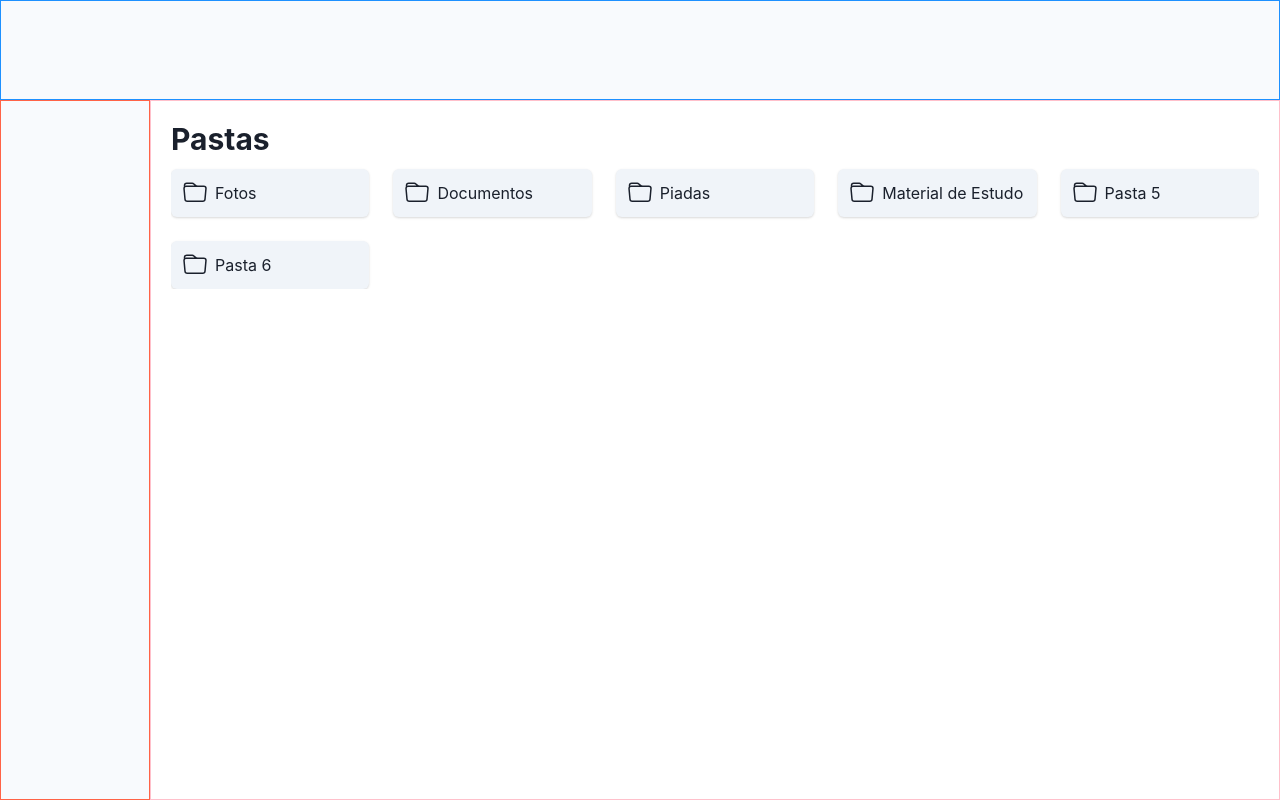
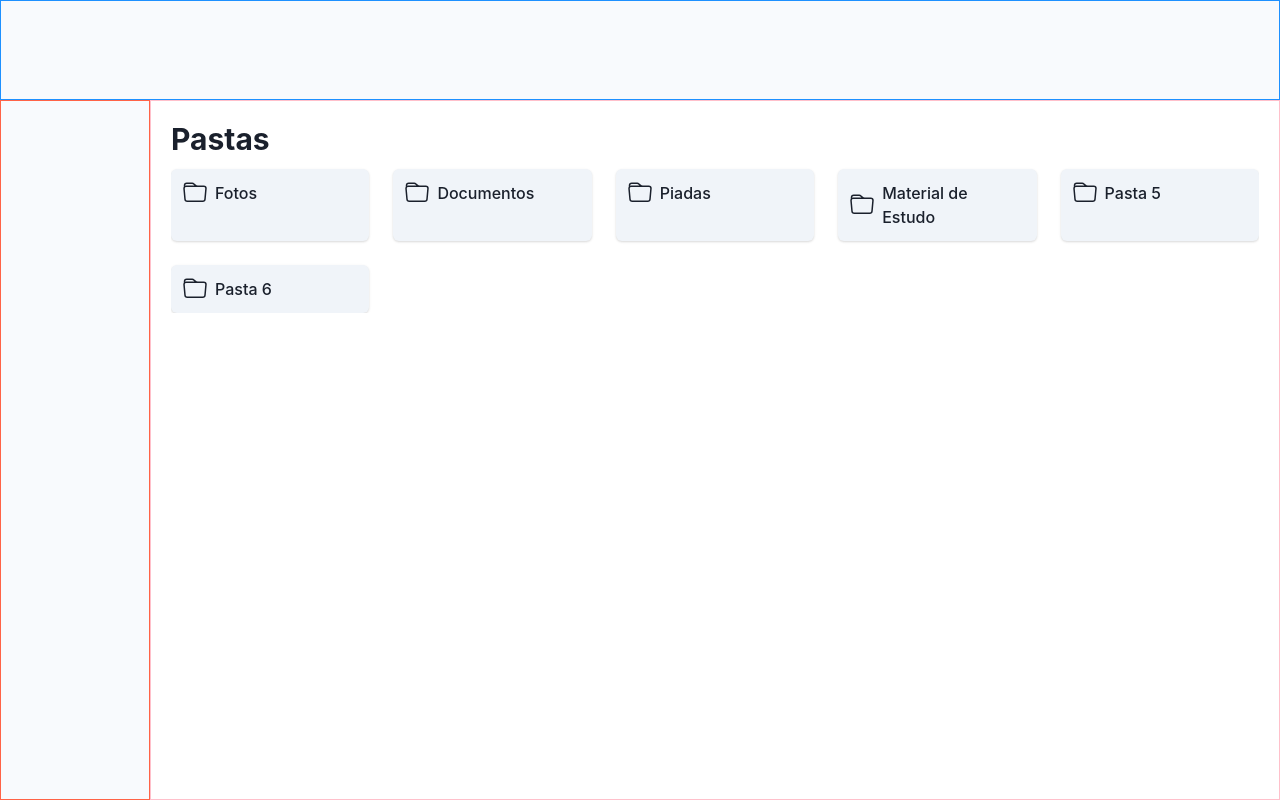
Before and after one commit to LucasMalagoli/maladrive, a React (Vite) app: page / in a window 1280 px wide. Built offline with nearby package versions, Linux system fonts and the light colour scheme.

Commit message:
Add hover effect to Folder component

```diff
--- a/src/components/MainContainer/Folder.tsx
+++ b/src/components/MainContainer/Folder.tsx
@@ -1,16 +1,43 @@
 import { Card, HStack, Icon, Text } from "@chakra-ui/react";
-import { BsFolder } from "react-icons/bs";
+import { useState } from "react";
+import { BsFolder, BsFolderFill } from "react-icons/bs";
 
 interface Props {
   folderName: string;
 }
 
 const Folder = ({ folderName }: Props) => {
+  const [hover, setHover] = useState(false);
+
   return (
-    <Card bg={"#f0f4f9"} display={"inline"} padding={3}>
+    <Card
+      onMouseEnter={() => setHover(true)}
+      onMouseLeave={() => setHover(false)}
+      _hover={{
+        backgroundColor: "#dfe3e7",
+        transition: "backgroundColor, .2s",
+      }}
+      bg={"#f0f4f9"}
+      display={"inline"}
+      padding={3}
+    >
       <HStack>
-        <Icon as={BsFolder} boxSize={6} />
-        <Text>{folderName}</Text>
+        <Icon
+          as={BsFolder}
+          boxSize={6}
+          position={"absolute"}
+          opacity={hover ? 0 : 1}
+          transition={"opacity .2s"}
+        />
+        <Icon
+          as={BsFolderFill}
+          boxSize={6}
+          opacity={hover ? 1 : 0}
+          transition={"opacity .2s"}
+        />
+        <Text fontWeight={500} cursor={"default"}>
+          {folderName}
+        </Text>
       </HStack>
     </Card>
   );
```
